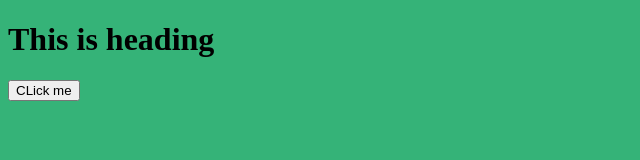
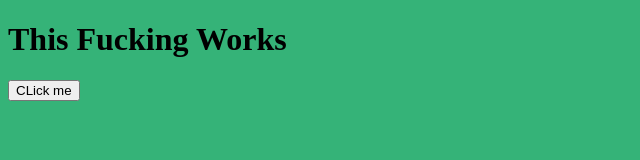
Before and after one commit to blurd1/blurd1.github.io, a plain HTML site: page index.html in a window 1280 px wide. Shown: the whole page, without its empty margins (0-640 px from the left). Drawn offline with Linux system fonts and the light colour scheme.

Commit message:
Update index.html

```diff
--- a/index.html
+++ b/index.html
@@ -14,7 +14,7 @@
 </head>
 
 <body>
-    <h1>This is heading</h1>
+    <h1>This Fucking Works</h1>
     <button onclick="document.body.requestFullscreen();">CLick me</button>
 </body>
 
```
